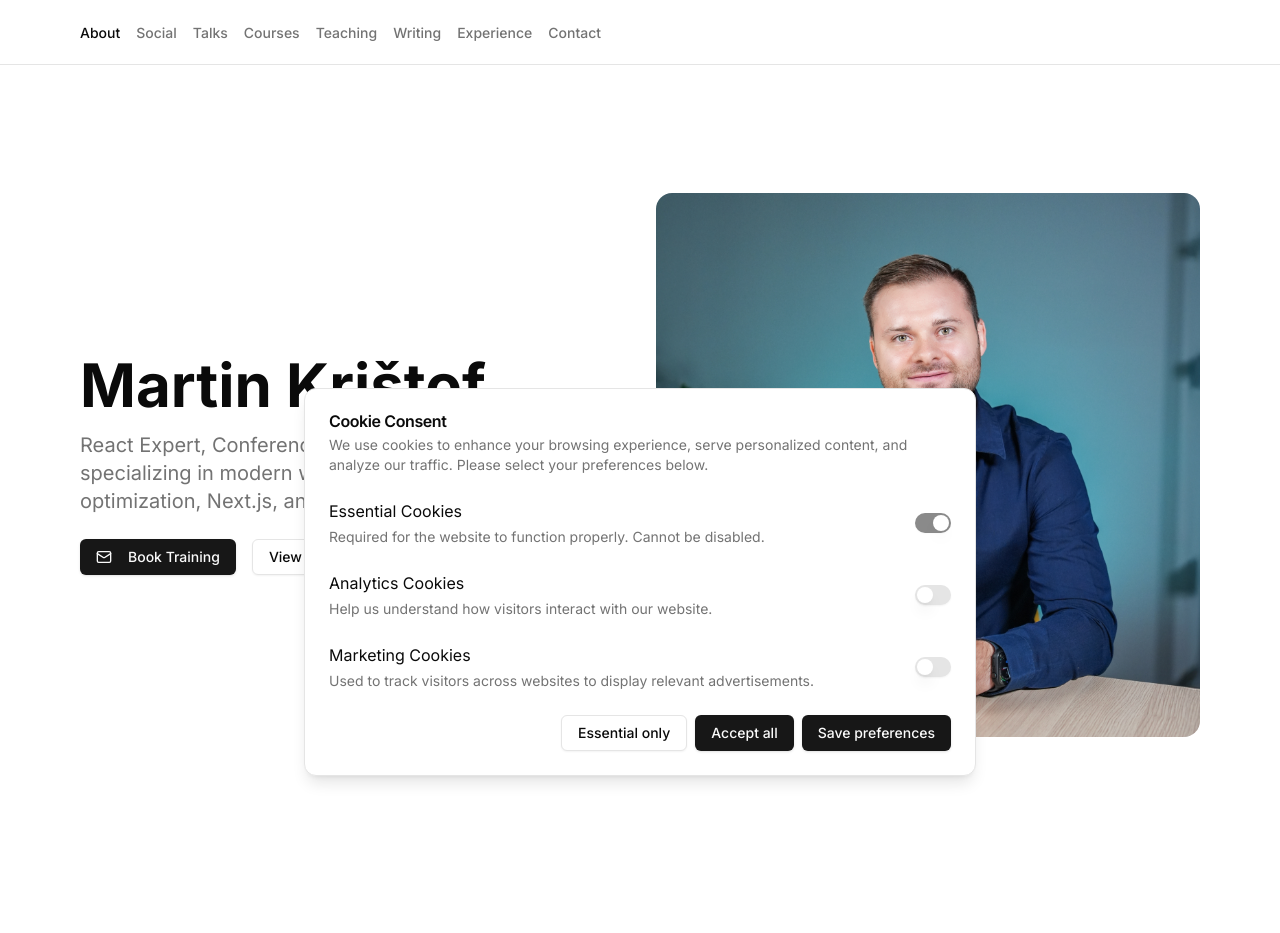
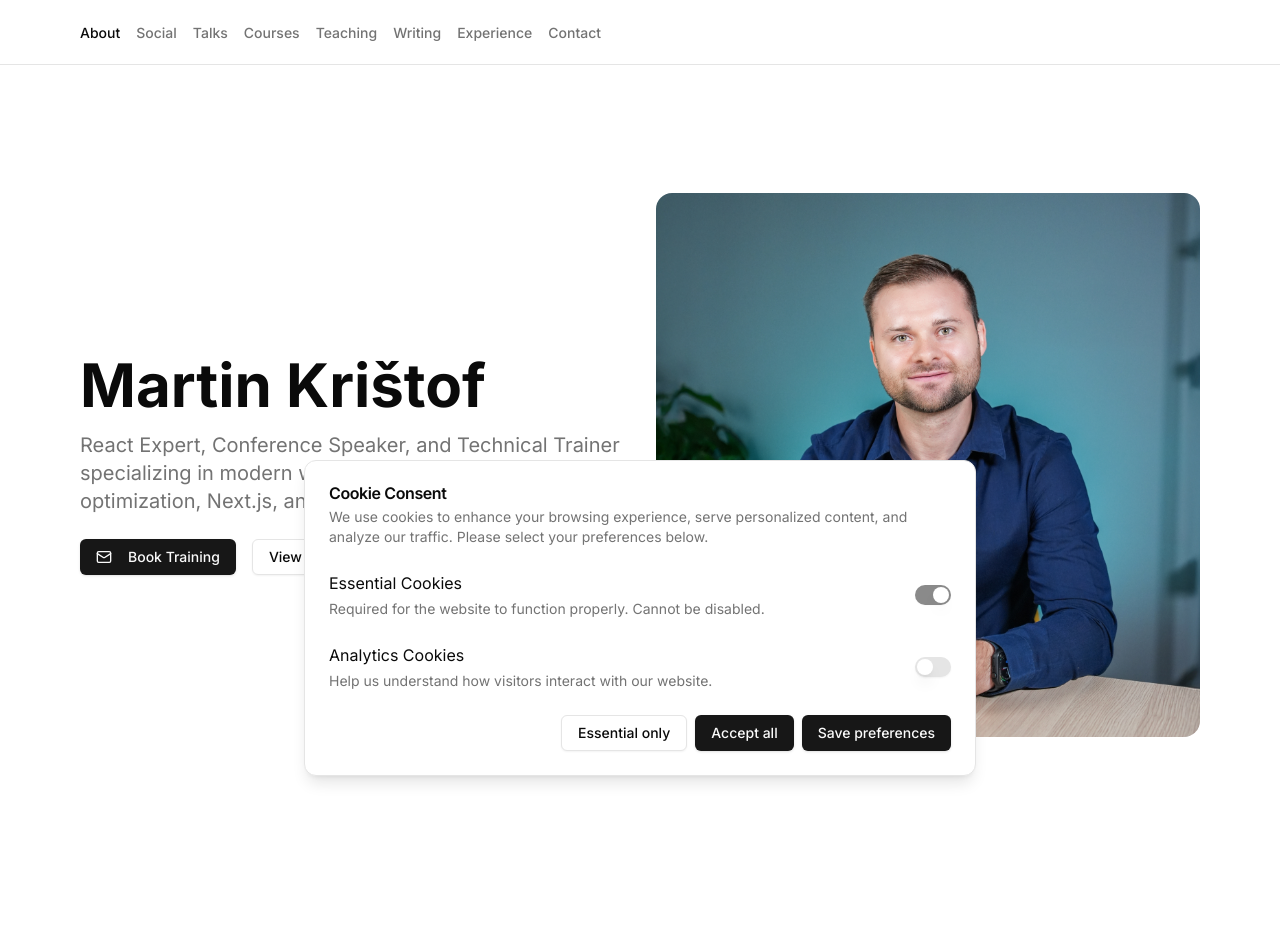
Before and after one commit to MartinKristof/portfolio, a Next.js app: page / in a window 1280 px wide. Shown: the top 933 px of the page. Built offline with nearby package versions, Linux system fonts and the light colour scheme.

Commit message:
fix: remove marketing from consent

```diff
--- a/app/components/analytics-injector.tsx
+++ b/app/components/analytics-injector.tsx
@@ -1,17 +1,8 @@
-'use client';
-
-import { useCookieConsent } from '@pf/contexts/cookie-consent-context';
 import { Analytics } from '@vercel/analytics/next';
 import { SpeedInsights } from '@vercel/speed-insights/next';
-export const AnalyticsInjector = () => {
-  const { consent } = useCookieConsent();
-
-  return consent?.analytics ? (
-    <>
-      <SpeedInsights />
-      <Analytics />
-    </>
-  ) : (
+export const AnalyticsInjector = () => (
+  <>
     <SpeedInsights />
-  );
-};
+    <Analytics />
+  </>
+);
--- a/app/page.tsx
+++ b/app/page.tsx
@@ -291,7 +291,7 @@ const Page = () => (
 
       <section id="social" className="px-4 py-16">
         <div className="mx-auto max-w-6xl animate-fade-in">
-          <h2 className="text-3xl font-bold mb-8">Find me on social media</h2>
+          <h2 className="text-3xl font-bold mb-8">Find Me on Social Media</h2>
           <div className="grid grid-cols-2 md:grid-cols-4 lg:grid-cols-4 grid-rows-2 gap-4 max-w-3xl mx-auto">
             {SOCIAL_LINKS.map(link => (
               <Link
--- a/components/cookie-consent-dialog.tsx
+++ b/components/cookie-consent-dialog.tsx
@@ -23,9 +23,8 @@ export const CookieConsentDialog = () => {
   const [preferences, setPreferences] = React.useState({
     necessary: true,
     analytics: false,
-    marketing: false,
   });
-  const hasAnyConsent = consent?.necessary || consent?.analytics || consent?.marketing;
+  const hasAnyConsent = consent?.necessary || consent?.analytics;
 
   React.useEffect(() => {
     if (consent) {
@@ -93,7 +92,6 @@ export const CookieConsentDialog = () => {
                 updateConsent({
                   necessary: true,
                   analytics: false,
-                  marketing: false,
                 });
               }}
             >
@@ -104,7 +102,6 @@ export const CookieConsentDialog = () => {
                 updateConsent({
                   necessary: true,
                   analytics: true,
-                  marketing: true,
                 });
               }}
             >
@@ -128,12 +125,11 @@ const CookieOptions = ({
   preferences,
   setPreferences,
 }: {
-  preferences: { necessary: boolean; analytics: boolean; marketing: boolean };
+  preferences: { necessary: boolean; analytics: boolean };
   setPreferences: React.Dispatch<
     React.SetStateAction<{
       necessary: boolean;
       analytics: boolean;
-      marketing: boolean;
     }>
   >;
 }) => (
@@ -160,18 +156,5 @@ const CookieOptions = ({
         onCheckedChange={checked => setPreferences(prev => ({ ...prev, analytics: checked }))}
       />
     </div>
-    <div className="flex items-center justify-between space-x-2">
-      <Label htmlFor="marketing" className="flex flex-col space-y-1">
-        <span>Marketing Cookies</span>
-        <span className="font-normal text-sm text-muted-foreground">
-          Used to track visitors across websites to display relevant advertisements.
-        </span>
-      </Label>
-      <Switch
-        id="marketing"
-        checked={preferences.marketing}
-        onCheckedChange={checked => setPreferences(prev => ({ ...prev, marketing: checked }))}
-      />
-    </div>
   </div>
 );
--- a/contexts/cookie-consent-context.tsx
+++ b/contexts/cookie-consent-context.tsx
@@ -5,7 +5,6 @@ import * as React from 'react';
 type CookieConsent = {
   necessary: boolean;
   analytics: boolean;
-  marketing: boolean;
 };
 
 type CookieConsentContextType = {
```
